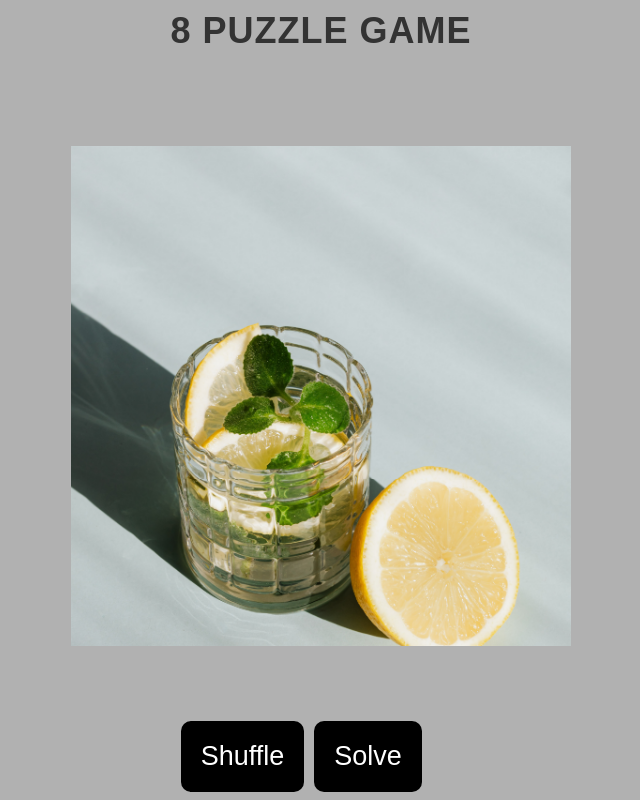
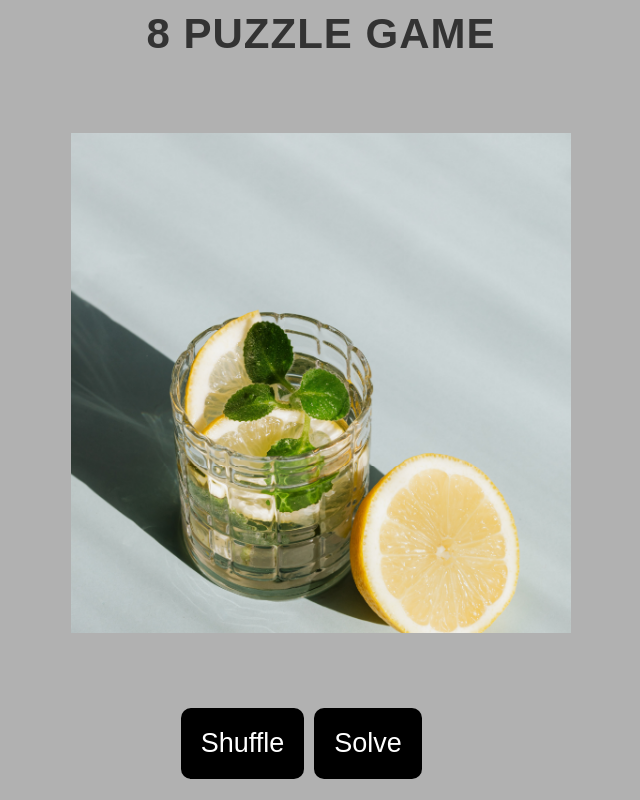
Before and after one commit to mertelci/8-Puzzle, a plain HTML site: page index.html in a window 1280 px wide. Shown: the whole page, without its empty margins (319-959 px from the left). Drawn offline with Linux system fonts and the light colour scheme; some packages are replaced by stand-ins of ours; a script that the page names is missing.

Commit message:
game-title fixed

```diff
--- a/style.css
+++ b/style.css
@@ -7,10 +7,11 @@ body {
 }
 
 #game-title {
-    font-size: 36px;
+    font-size: 42px;
     font-weight: bold;
     color: #333;
     margin-top: 10px;
+    margin-bottom: 5px;
     text-transform: uppercase;
     letter-spacing: 1px;
 
```
